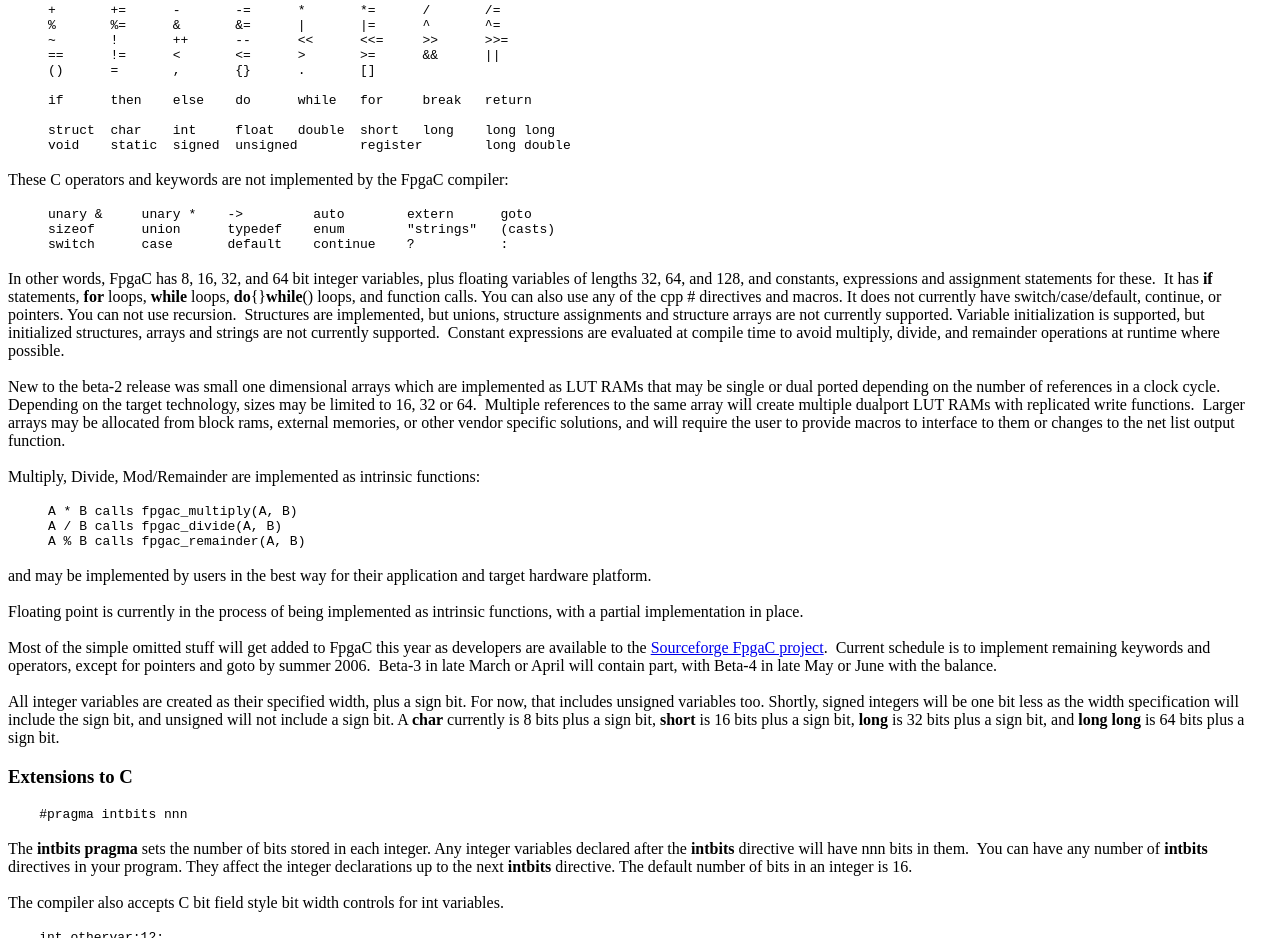
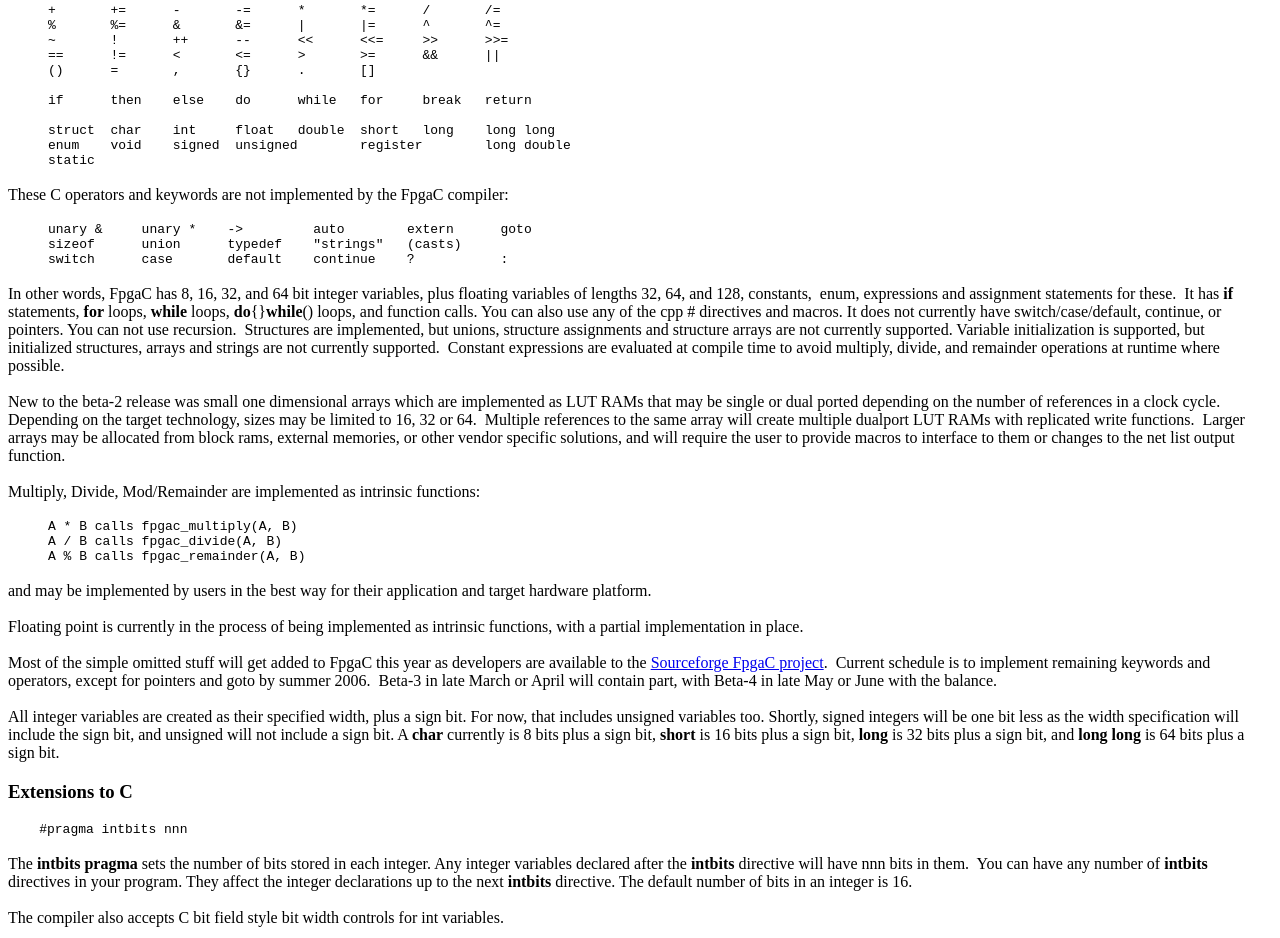
Before and after one commit to Augertron/FpgaC, a plain HTML site: page fpgac/doc/FpgaC-UsersManual.html in a window 1280 px wide. Shown: the part 1593-2531 px from the top of the page. Drawn offline with Linux system fonts and the light colour scheme.

Commit message:
added enum support

```diff
--- a/fpgac/doc/FpgaC-UsersManual.html
+++ b/fpgac/doc/FpgaC-UsersManual.html
@@ -193,11 +193,12 @@ char&nbsp;&nbsp;&nbsp; int</span><span style="font-family: monospace;"></span><s
  style="font-family: monospace;">&nbsp;&nbsp; &nbsp; float&nbsp;&nbsp;
 double&nbsp; short&nbsp;&nbsp;
 long&nbsp;&nbsp;&nbsp; long long<br>
-</span><span style="font-family: monospace;">void&nbsp;&nbsp;&nbsp;
-static&nbsp;
-signed&nbsp; unsigned&nbsp;&nbsp;&nbsp;&nbsp;&nbsp;&nbsp;&nbsp;
-register&nbsp;&nbsp;&nbsp;&nbsp;&nbsp;&nbsp;&nbsp; long double</span><br>
-</div>
+</span><span style="font-family: monospace;">enum&nbsp;&nbsp;&nbsp;
+void&nbsp;&nbsp;&nbsp; signed&nbsp;
+unsigned&nbsp;&nbsp;&nbsp;&nbsp;&nbsp;&nbsp;&nbsp;
+register&nbsp;&nbsp;&nbsp;&nbsp;&nbsp;&nbsp;&nbsp; long double<br>
+static<br>
+</span></div>
 <div style="margin-left: 80px;"><span style="font-family: monospace;"></span></div>
 <br>
 These C operators and keywords are not implemented by the FpgaC
@@ -214,8 +215,8 @@ compiler:<br>
 goto<br>
 sizeof&nbsp;&nbsp;&nbsp;&nbsp;&nbsp; union</span><span
  style="font-family: monospace;">&nbsp;&nbsp;&nbsp;&nbsp;&nbsp;
-typedef&nbsp;&nbsp;&nbsp; </span><span style="font-family: monospace;">enum
-&nbsp; &nbsp; &nbsp;&nbsp; </span><span style="font-family: monospace;">"strings"
+typedef</span><span style="font-family: monospace;"> &nbsp;&nbsp; </span><span
+ style="font-family: monospace;">"strings"
 &nbsp; (casts)</span><br>
 <span style="font-family: monospace;">switch</span><span
  style="font-family: monospace;">
@@ -226,15 +227,15 @@ case &nbsp; &nbsp;&nbsp;&nbsp; </span><span
 </div>
 <br>
 In other words, FpgaC has 8, 16, 32, and 64 bit integer variables, plus
-floating variables of lengths 32, 64, and 128, and
-constants, expressions and assignment statements for these.&nbsp; It
+floating variables of lengths 32, 64, and 128, constants,&nbsp; enum,
+expressions and assignment statements for these.&nbsp; It
 has <span style="font-weight: bold;">if</span> statements, <span
  style="font-weight: bold;">for</span> loops, <span
  style="font-weight: bold;">while</span> loops, <span
  style="font-weight: bold;">do</span>{}<span style="font-weight: bold;">while</span>()
 loops, and function calls. You
 can also use any of the cpp # directives and macros. It
-does not currently have switch/case/default, continue, or&nbsp;
+does not currently have switch/case/default, continue, or
 pointers. You can not use
 recursion.&nbsp; Structures are implemented, but unions, structure
 assignments
```
Also changed, not shown: 1 other file.
